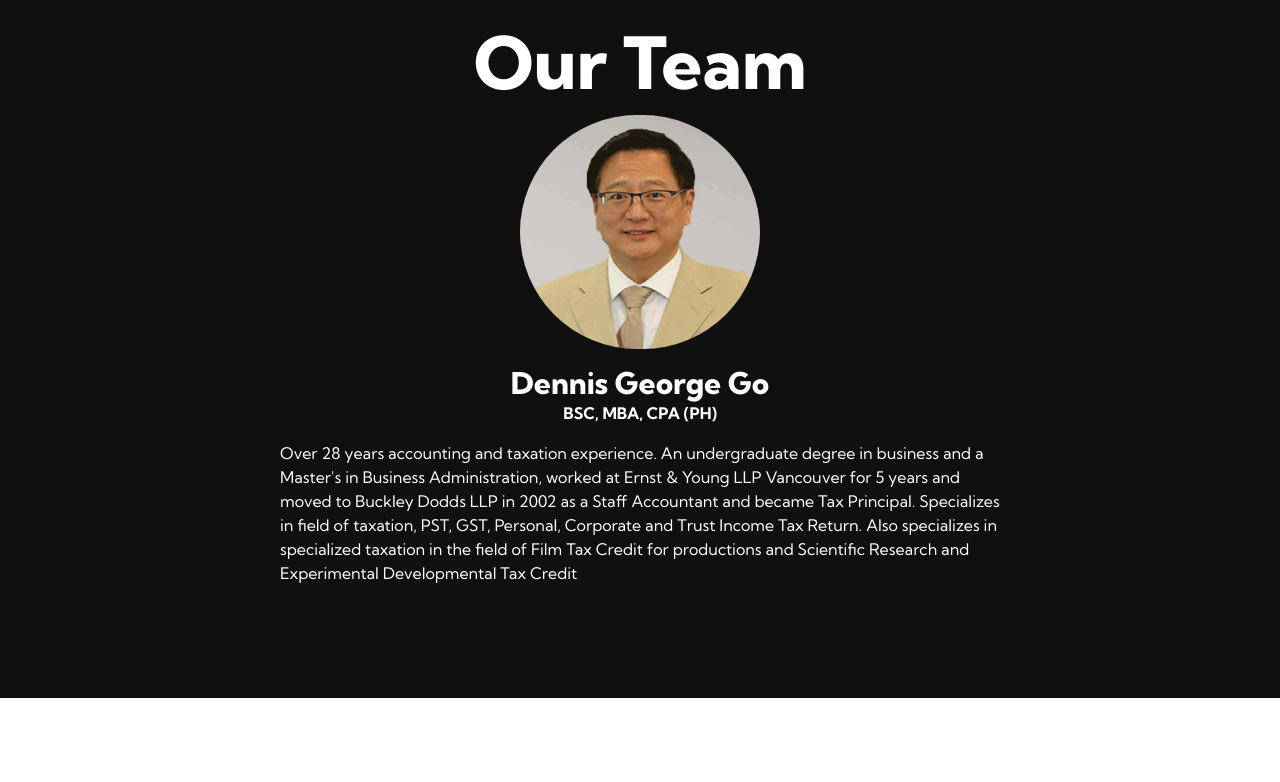
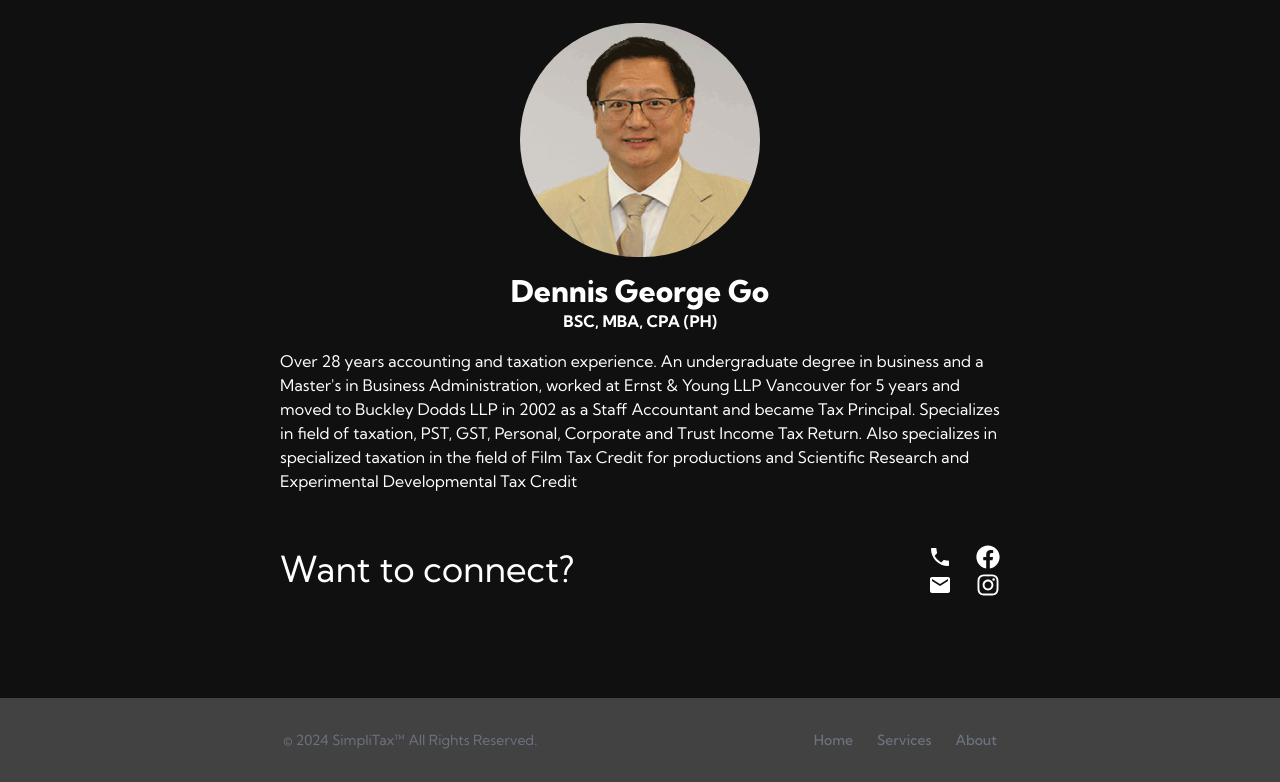
Before and after one commit to CliffVille/simpli-tax, a React (Create React App) app: page / in a window 1280 px wide. Shown: the part 1166-1948 px from the top of the page. Before the commit the page ends 1864 px from the top, so only its background shows below. Built offline with nearby package versions, Linux system fonts and the light colour scheme.

Commit message:
Added a footer

```diff
--- a/package.json
+++ b/package.json
@@ -8,6 +8,7 @@
     "@testing-library/user-event": "^13.5.0",
     "react": "^18.3.1",
     "react-dom": "^18.3.1",
+    "react-icons": "^5.4.0",
     "react-router-dom": "^7.1.1",
     "react-scripts": "5.0.1",
     "react-scroll": "^1.9.0",
--- a/src/Components/About.js
+++ b/src/Components/About.js
@@ -1,9 +1,11 @@
 import React from 'react'
+import { MdPhone, MdEmail } from 'react-icons/md';
+import { FaFacebook, FaInstagram } from 'react-icons/fa';
 import profile from '../assets/profile.png'
 
 const About = () => {
   return (
-    <div className="bg-[#101010] w-full min-h-screen h-[500px] flex justify-center items-center" id="about">
+    <div className="bg-[#101010] w-full min-h-screen h-[500px] flex justify-center items-center pb-16" id="about">
       <div className="flex flex-col items-center w-3/4 mt-4">
         <h1 className="text-7xl text-white font-kumbh font-extrabold mt-4 mb-4">Our Team</h1>
         <div className="w-1/2 flex justify-center">
@@ -16,6 +18,29 @@ const About = () => {
         <div className="max-w-7xl flex justify-center items-center h-auto mb-4">
           <p className="w-[75%] text-[16px] font-kumbh text-white">Over 28 years accounting and taxation experience. An undergraduate degree in business and a Master&apos;s in Business Administration, worked at Ernst &amp; Young LLP Vancouver for 5 years and moved to Buckley Dodds LLP in 2002 as a Staff Accountant and became Tax Principal. Specializes in field of taxation, PST, GST, Personal, Corporate and Trust Income Tax Return. Also specializes in specialized taxation in the field of Film Tax Credit for productions and Scientific Research and Experimental Developmental Tax Credit</p>
         </div>
+        <div className="my-6 mx-auto lg:my-8 max-w-7xl w-[75%] flex justify-between items-center">
+          <div className="flex">
+            <p className="text-white text-4xl">Want to connect?</p>
+          </div>
+          <div className="flex flex-row space-x-4">
+            <div className="flex flex-col items-center">
+              <a href="tel:+17789862589" className="text-white text-2xl flex items-center">
+                <MdPhone className="mr-2 mt-1" />
+              </a>
+              <a href="mailto:dgo@simplitax.ca" className="text-white text-2xl flex items-center">
+                <MdEmail className="mr-2 mt-1" />
+              </a>
+            </div>
+            <div className="flex flex-col">
+              <a href="https://facebook.com" target="_blank" rel="noopener noreferrer" className="text-white text-2xl flex items-center mt-1">
+                <FaFacebook />
+              </a>
+              <a href="https://instagram.com" target="_blank" rel="noopener noreferrer" className="text-white text-2xl flex-items-center mt-1">
+                <FaInstagram />
+              </a>
+            </div>
+          </div>
+        </div>
       </div>
     </div>
   )
--- a/src/Components/Footer.js
+++ b/src/Components/Footer.js
@@ -2,10 +2,31 @@ import React from 'react'
 
 const Footer = () => {
   return (
-    <div>
 
-    </div>
+        <footer className="w-full bg-[#434242]">
+
+            <div className="w-[57%] max-w-screen-xl mx-auto md:py-8">
+                <div className="sm:flex sm:items-center sm:justify-between">
+                    <a href="#" className="flex items-center mb-4 sm:mb-0 ml-2">
+                        <span className="block text-sm text-gray-500 sm:text-center dark:text-gray-400">© 2024 <a href="#" className="hover:underline">SimpliTax™</a> All Rights Reserved.</span>
+                    </a>
+                    <ul className="flex flex-wrap items-center mb-6 text-sm font-medium text-gray-500 sm:mb-0 dark:text-gray-400">
+                        <li>
+                            <a href="#" className="hover:underline me-4 md:me-6">Home</a>
+                        </li>
+                        <li>
+                            <a href="#" className="hover:underline me-4 md:me-6">Services</a>
+                        </li>
+                        <li>
+                            <a href="#" className="hover:underline me-4 md:me-2">About</a>
+                        </li>
+                    </ul>
+                </div>
+            </div>
+        </footer>
+
+
   )
 }
 
-export default Footer;
+export default Footer
```
Also changed, not shown: 1 other file (tests, documents, lock files or other folders).
